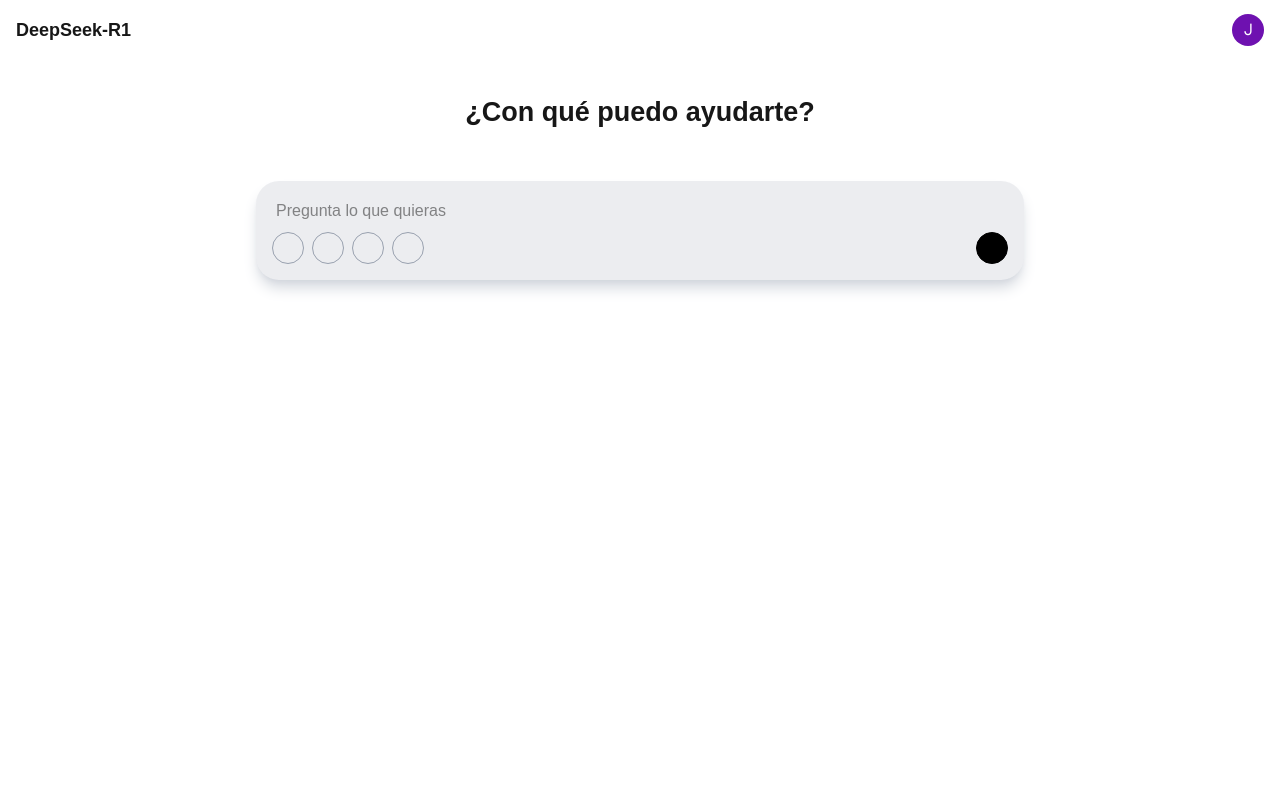
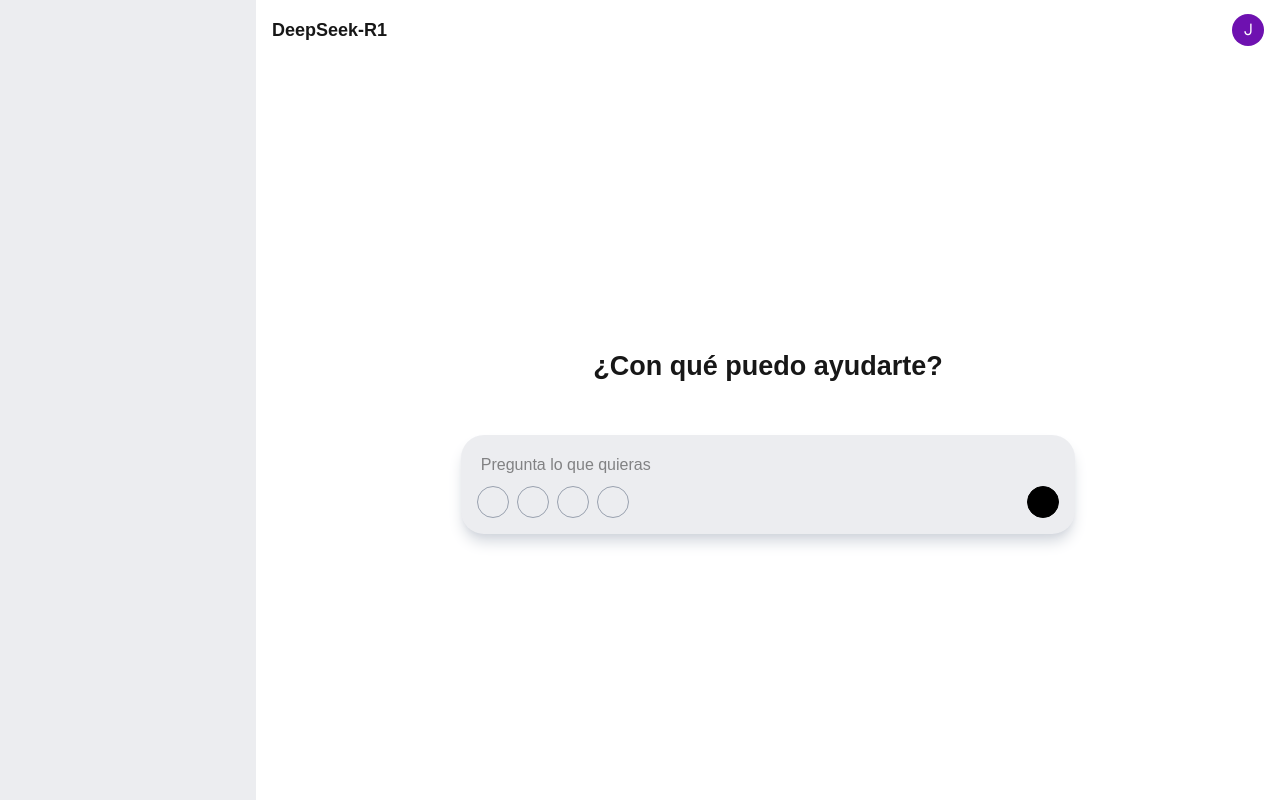
Before and after one commit to Nirmat4/chat-ia, a Next.js app: page / in a window 1280 px wide. Built offline with nearby package versions, Linux system fonts and the light colour scheme; some icons are missing.

Commit message:
refactor: cambio de modelo

```diff
--- /dev/null
+++ b/src/app/components/asidePanel.tsx
@@ -0,0 +1,7 @@
+export default function AsidePAnel(){
+    return (
+        <div className="bg-card h-full">
+
+        </div>
+    );
+}
--- a/src/app/page.tsx
+++ b/src/app/page.tsx
@@ -1,14 +1,20 @@
+import AsidePAnel from "./components/asidePanel";
 import HeaderModels from "./components/headerModels";
 import MessageZone from "./components/messageZone";
 import SendMessage from "./components/sendMessage";
 
 export default function Home() {
   return (
-    <div className="">
-      <HeaderModels/>
-      <div className="flex flex-col h-full justify-center items-center">
-        <MessageZone/>
-        <SendMessage/>
+    <div className="flex flex-row w-full h-screen">
+      <div className="w-[20%]">
+        <AsidePAnel/>
+      </div>
+      <div className="flex flex-col gap-1 w-[80%]">
+        <HeaderModels/>
+        <div className="flex flex-col h-full justify-center items-center">
+          <MessageZone/>
+          <SendMessage/>
+        </div>
       </div>
     </div>
   );
```
